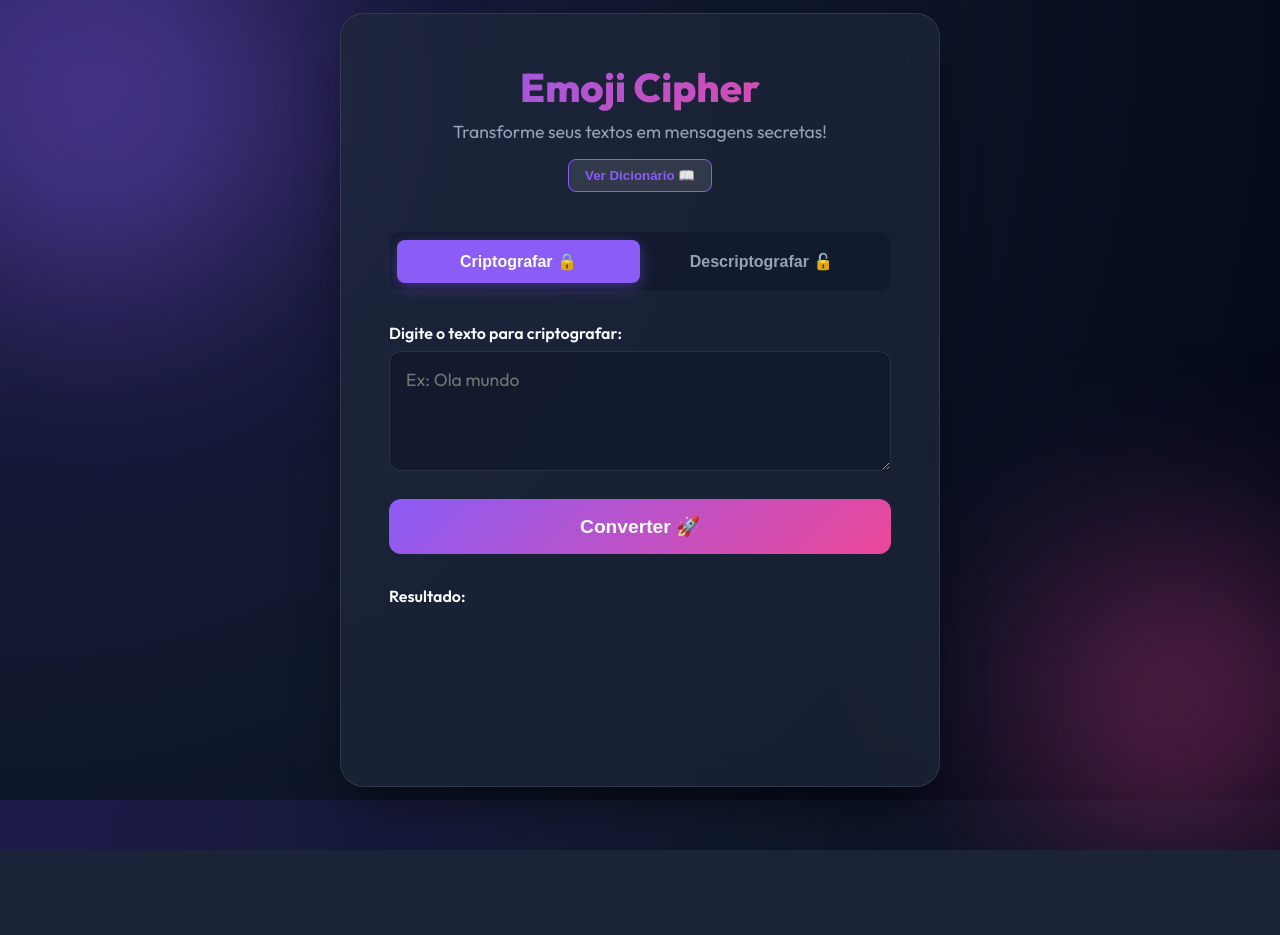
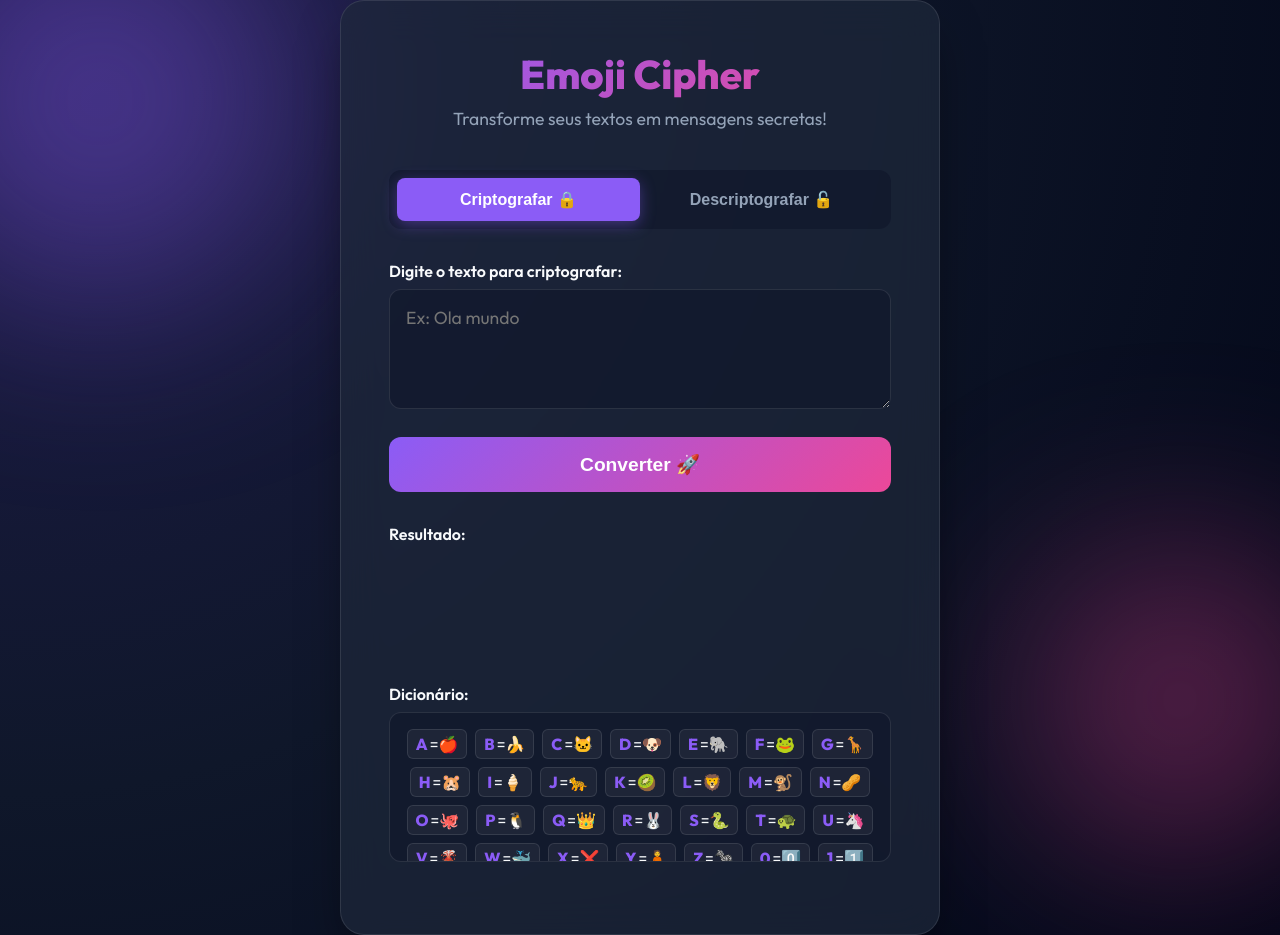
Before and after one commit to Entreprise005/emoji-cipher, a Flask app: page / in a window 1280 px wide; the page is wider, and only the part inside the window is pictured. Before the commit the page ends 850 px from the top of that part, so only its background shows below. Run offline with Flask 3, Linux system fonts and the light colour scheme.

Commit message:
refactor: replace dictionary modal with an inline display box in the main layout

```diff
--- a/src/presentation/static/main.js
+++ b/src/presentation/static/main.js
@@ -64,19 +64,3 @@ async function process() {
         btn.innerText = originalText;
     }
 }
-
-function openDictionary() {
-    document.getElementById('dictionary-modal').classList.add('show');
-}
-
-function closeDictionary() {
-    document.getElementById('dictionary-modal').classList.remove('show');
-}
-
-// Close modal if user clicks outside of it
-window.onclick = function(event) {
-    const modal = document.getElementById('dictionary-modal');
-    if (event.target == modal) {
-        closeDictionary();
-    }
-}
--- a/src/presentation/static/style.css
+++ b/src/presentation/static/style.css
@@ -196,115 +196,49 @@ textarea:focus {
     font-size: 1.1rem;
 }
 
-/* Modal and Dictionary Styles */
-.dict-btn {
-    background: rgba(255, 255, 255, 0.1);
-    color: var(--primary);
-    border: 1px solid var(--primary);
-    padding: 0.5rem 1rem;
-    border-radius: 8px;
-    cursor: pointer;
-    margin-top: 1rem;
-    font-weight: 600;
-    transition: all 0.3s;
+/* Inline Dictionary Styles */
+.dict-inline-box {
+    background: rgba(15, 23, 42, 0.6);
+    border: 1px solid var(--glass-border);
+    border-radius: 12px;
+    padding: 1rem;
+    display: flex;
+    flex-wrap: wrap;
+    gap: 0.5rem;
+    justify-content: center;
+    max-height: 150px;
+    overflow-y: auto;
 }
 
-.dict-btn:hover {
+/* Scrollbar styles for the dictionary box */
+.dict-inline-box::-webkit-scrollbar {
+    width: 6px;
+}
+.dict-inline-box::-webkit-scrollbar-track {
+    background: rgba(0, 0, 0, 0.1);
+    border-radius: 6px;
+}
+.dict-inline-box::-webkit-scrollbar-thumb {
     background: var(--primary);
-    color: white;
+    border-radius: 6px;
 }
 
-.modal {
-    display: none;
-    position: fixed;
-    z-index: 100;
-    left: 0;
-    top: 0;
-    width: 100%;
-    height: 100%;
-    background-color: rgba(0, 0, 0, 0.6);
-    backdrop-filter: blur(5px);
-    align-items: center;
-    justify-content: center;
+.dict-inline-item {
+    background: rgba(255, 255, 255, 0.05);
+    padding: 0.25rem 0.5rem;
+    border-radius: 6px;
+    font-size: 1rem;
+    border: 1px solid rgba(255, 255, 255, 0.1);
+    white-space: nowrap;
+    cursor: default;
+    transition: background 0.2s;
 }
 
-.modal.show {
-    display: flex;
-    animation: fadeIn 0.3s;
+.dict-inline-item:hover {
+    background: rgba(255, 255, 255, 0.1);
 }
 
-@keyframes fadeIn {
-    from { opacity: 0; }
-    to { opacity: 1; }
+.dict-inline-item strong {
+    color: var(--primary);
+    margin-right: 2px;
 }
-
-.modal-content {
-    background: var(--bg-dark);
-    border: 1px solid var(--glass-border);
-    border-radius: 16px;
-    padding: 2rem;
-    width: 90%;
-    max-width: 500px;
-    max-height: 80vh;
-    overflow-y: auto;
-    position: relative;
-    box-shadow: 0 10px 30px rgba(0, 0, 0, 0.5);
-}
-
-/* Scrollbar styles for the modal content */
-.modal-content::-webkit-scrollbar {
-    width: 8px;
-}
-.modal-content::-webkit-scrollbar-track {
-    background: rgba(0, 0, 0, 0.1);
-    border-radius: 8px;
-}
-.modal-content::-webkit-scrollbar-thumb {
-    background: var(--primary);
-    border-radius: 8px;
-}
-
-.modal-content h2 {
-    margin-bottom: 1.5rem;
-    color: var(--text-light);
-    text-align: center;
-}
-
-.close-btn {
-    position: absolute;
-    top: 1rem;
-    right: 1.5rem;
-    color: var(--text-muted);
-    font-size: 1.5rem;
-    font-weight: bold;
-    cursor: pointer;
-    transition: color 0.3s;
-}
-
-.close-btn:hover {
-    color: var(--secondary);
-}
-
-.dict-grid {
-    display: grid;
-    grid-template-columns: repeat(auto-fill, minmax(100px, 1fr));
-    gap: 1rem;
-}
-
-.dict-item {
-    background: rgba(255, 255, 255, 0.05);
-    padding: 0.5rem;
-    border-radius: 8px;
-    text-align: center;
-    border: 1px solid rgba(255, 255, 255, 0.1);
-    font-size: 1.2rem;
-}
-
-.dict-item strong {
-    color: var(--primary);
-}
-
-.dict-item .arrow {
-    color: var(--text-muted);
-    margin: 0 0.25rem;
-}
--- a/src/presentation/templates/index.html
+++ b/src/presentation/templates/index.html
@@ -15,7 +15,6 @@
         <header>
             <h1>Emoji Cipher</h1>
             <p class="subtitle">Transforme seus textos em mensagens secretas!</p>
-            <button class="dict-btn" onclick="openDictionary()">Ver Dicionário 📖</button>
         </header>
 
         <div class="tabs">
@@ -36,18 +35,13 @@
                 <span class="empty-state">O resultado aparecerá aqui...</span>
             </div>
         </div>
-    </div>
-
-    <!-- Dicionário Modal -->
-    <div id="dictionary-modal" class="modal">
-        <div class="modal-content">
-            <span class="close-btn" onclick="closeDictionary()">&times;</span>
-            <h2>Dicionário de Emojis</h2>
-            <div class="dict-grid">
+        <div class="input-group" style="margin-top: 2rem;">
+            <label>Dicionário:</label>
+            <div class="dict-inline-box">
                 {% for char, emoji in mapping.items() %}
-                <div class="dict-item"><strong>{{ char }}</strong> <span class="arrow">→</span> {{ emoji }}</div>
+                <span class="dict-inline-item" title="{{ char }}"><strong>{{ char }}</strong>={{ emoji }}</span>
                 {% endfor %}
-                <div class="dict-item"><strong>[Espaço]</strong> <span class="arrow">→</span> {{ space }}</div>
+                <span class="dict-inline-item" title="Espaço"><strong>[ ]</strong>={{ space }}</span>
             </div>
         </div>
     </div>
```
